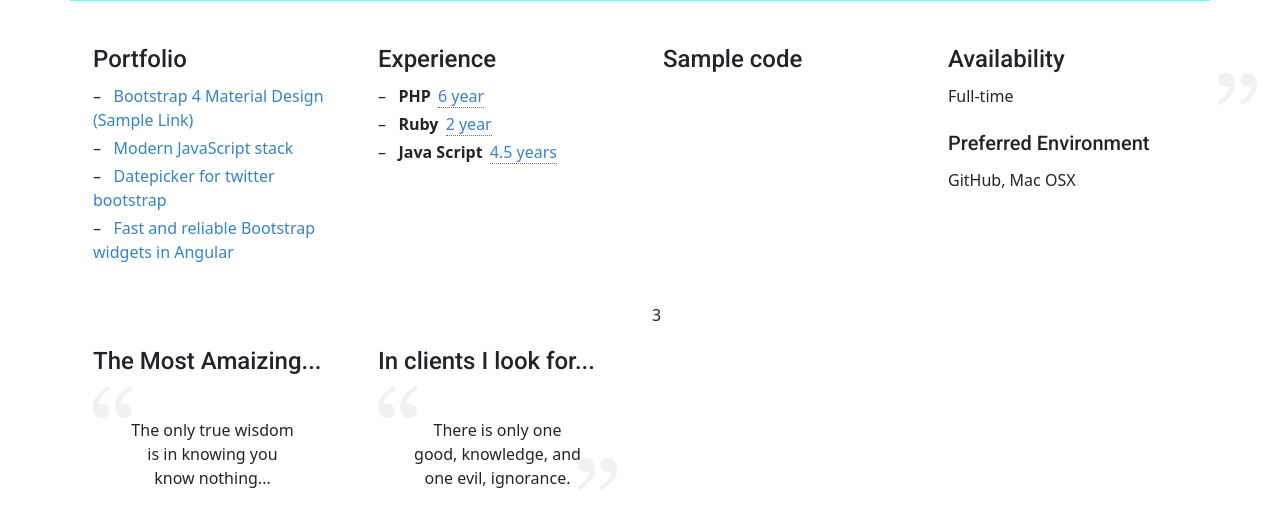
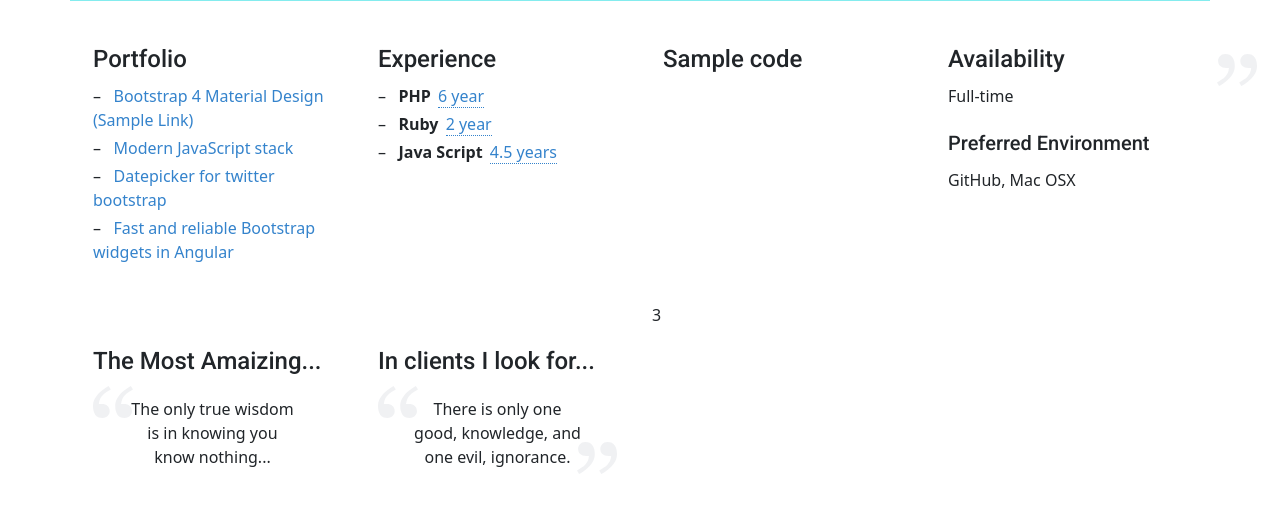
Before and after one commit to aftaa/axeta-test, a Symfony app: template templates/profile/profile.html.twig in a window 1280 px wide. Shown: the part 672-1188 px from the top of the page. Before the commit the page ends 1162 px from the top, so only its background shows below. Run offline with Twig, Linux system fonts and the light colour scheme; the template is opened without the code that fills it, so the values that code supplies are empty; some libraries are stand-ins or nearby versions.

Commit message:
вёрстка

```diff
--- a/public/css/common.css
+++ b/public/css/common.css
@@ -98,6 +98,11 @@ a.dotted:hover {
     font-weight: 500;
 }
 
+.ul-top li:hover {
+    background: #666;
+    cursor: pointer;
+}
+
 .print {
     position: relative;
     background: url(/svg/print.svg) no-repeat;
@@ -118,6 +123,10 @@ a.dotted:hover {
     border-radius: 84px;
 }
 
+#userpic:hover {
+    opacity: .75;
+}
+
 .col-block ul {
     list-style: none;
     padding: 0;
@@ -136,13 +145,14 @@ a.dotted:hover {
 .col-quote {
     text-align: center;
     width: 70%;
-    margin: 0 15%;
+    margin: 10% 15%;
 }
 
 .open-quote {
     width: 40px;
     height: 32px;
     background: url(/svg/open-quote.svg);
+    position: absolute;
 }
 
 .close-quote {
@@ -150,6 +160,6 @@ a.dotted:hover {
     height: 32px;
     background: url(/svg/close-quote.svg);
     position: absolute;
-    bottom: 23px;
+    bottom: 42px;
     right: 23px;
 }
```
